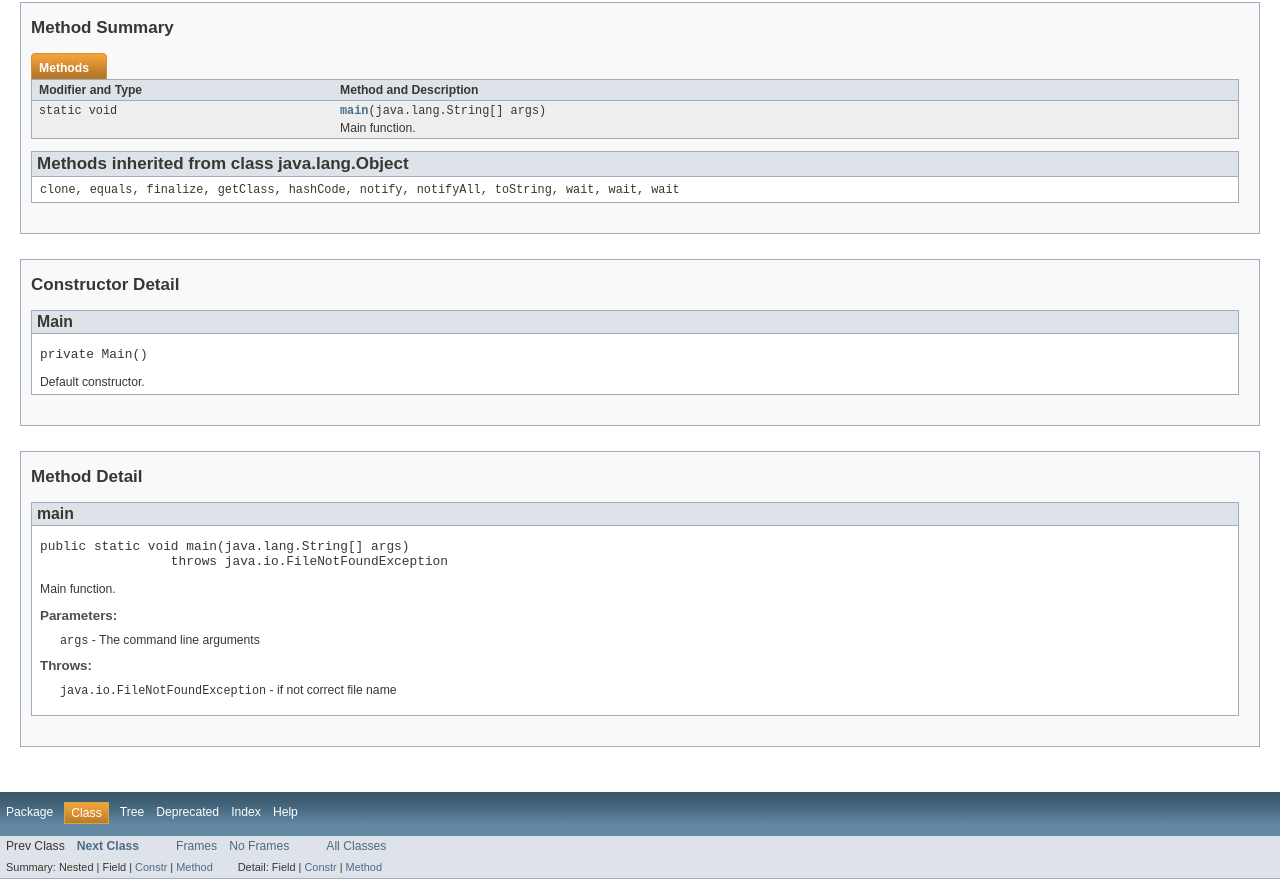
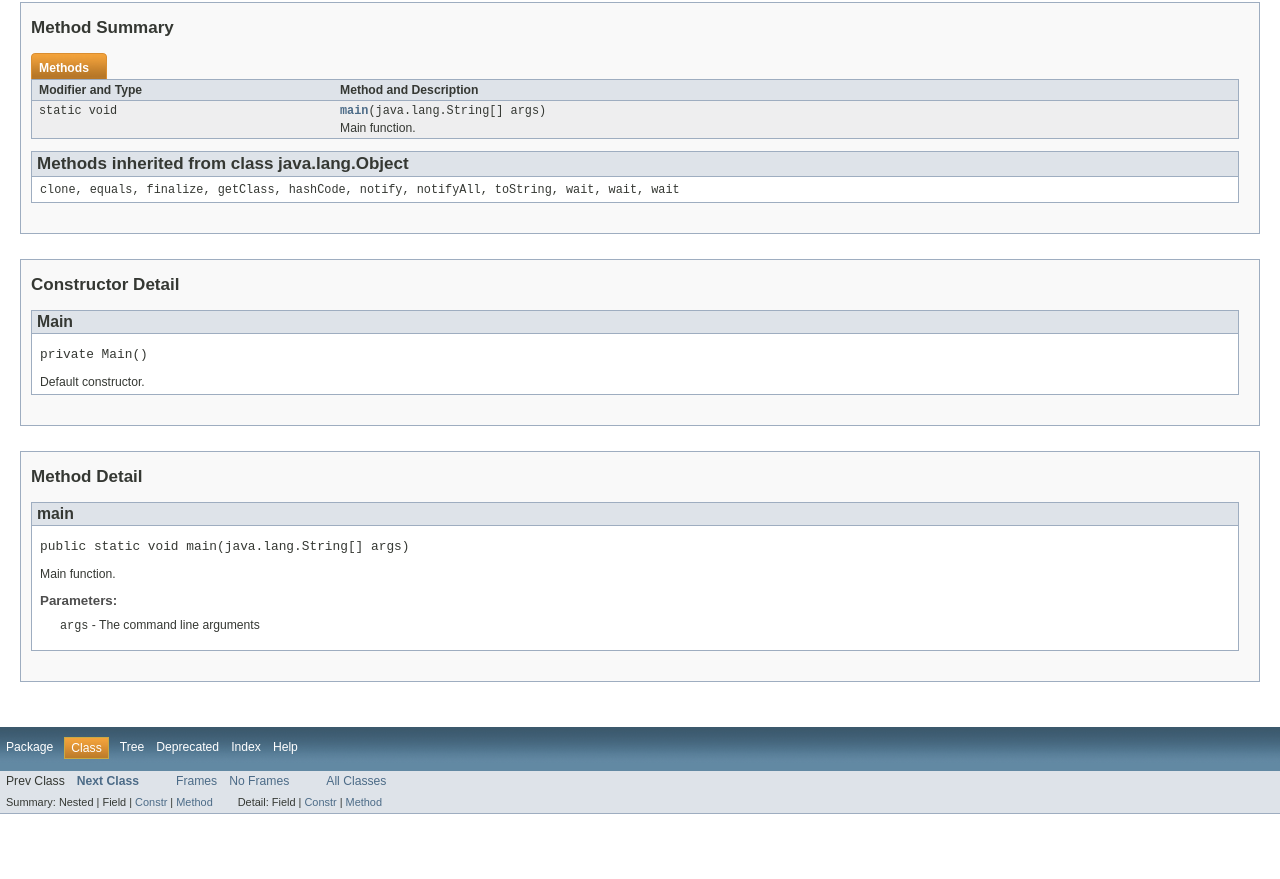
Before and after one commit to ivanshchitov/sequence-real-numbers, a plain HTML site: page doc/com/github/ivanshchitov/sequencerealnumbers/Main.html in a window 1280 px wide. Shown: the part 535-1414 px from the top of the page. After the commit the page ends 1349 px from the top, so only its background shows below. Drawn offline with Linux system fonts and the light colour scheme.

Commit message:
Update documentation.

```diff
--- a/doc/com/github/ivanshchitov/sequencerealnumbers/Main.html
+++ b/doc/com/github/ivanshchitov/sequencerealnumbers/Main.html
@@ -2,8 +2,7 @@
 <!-- NewPage -->
 <html lang="ru">
 <head>
-<!-- Generated by javadoc (version 1.7.0_40) on Wed Oct 16 17:50:30 VOLT 2013 -->
-<meta http-equiv="Content-Type" content="text/html" charset="utf-8">
+<!-- Generated by javadoc (version 1.7.0_40) on Wed Oct 16 18:31:08 VOLT 2013 -->
 <title>Main</title>
 <meta name="date" content="2013-10-16">
 <link rel="stylesheet" type="text/css" href="../../../../stylesheet.css" title="Style">
@@ -191,12 +190,9 @@ extends java.lang.Object</pre>
 <ul class="blockListLast">
 <li class="blockList">
 <h4>main</h4>
-<pre>public static&nbsp;void&nbsp;main(java.lang.String[]&nbsp;args)
-                 throws java.io.FileNotFoundException</pre>
+<pre>public static&nbsp;void&nbsp;main(java.lang.String[]&nbsp;args)</pre>
 <div class="block">Main function.</div>
-<dl><dt><span class="strong">Parameters:</span></dt><dd><code>args</code> - The command line arguments</dd>
-<dt><span class="strong">Throws:</span></dt>
-<dd><code>java.io.FileNotFoundException</code> - if not correct file name</dd></dl>
+<dl><dt><span class="strong">Parameters:</span></dt><dd><code>args</code> - The command line arguments</dd></dl>
 </li>
 </ul>
 </li>
```
Also changed, not shown: doc/allclasses-frame.html (+1 -2 lines), doc/allclasses-noframe.html (+1 -2 lines), doc/com/github/ivanshchitov/sequencerealnumbers/SequenceAnalyzer.html (+1 -2 lines), doc/com/github/ivanshchitov/sequencerealnumbers/SequenceRealNumbers.html (+1 -2 lines), doc/com/github/ivanshchitov/sequencerealnumbers/SequenceRealNumbersTest.html (+1 -2 lines), doc/com/github/ivanshchitov/sequencerealnumbers/package-frame.html (+1 -2 lines), doc/com/github/ivanshchitov/sequencerealnumbers/package-summary.html (+1 -2 lines), doc/com/github/ivanshchitov/sequencerealnumbers/package-tree.html (+1 -2 lines), doc/constant-values.html (+1 -2 lines), doc/deprecated-list.html (+1 -2 lines), doc/help-doc.html (+1 -2 lines), doc/index-all.html (+1 -2 lines), doc/index.html (+1 -2 lines), doc/overview-tree.html (+1 -2 lines).
